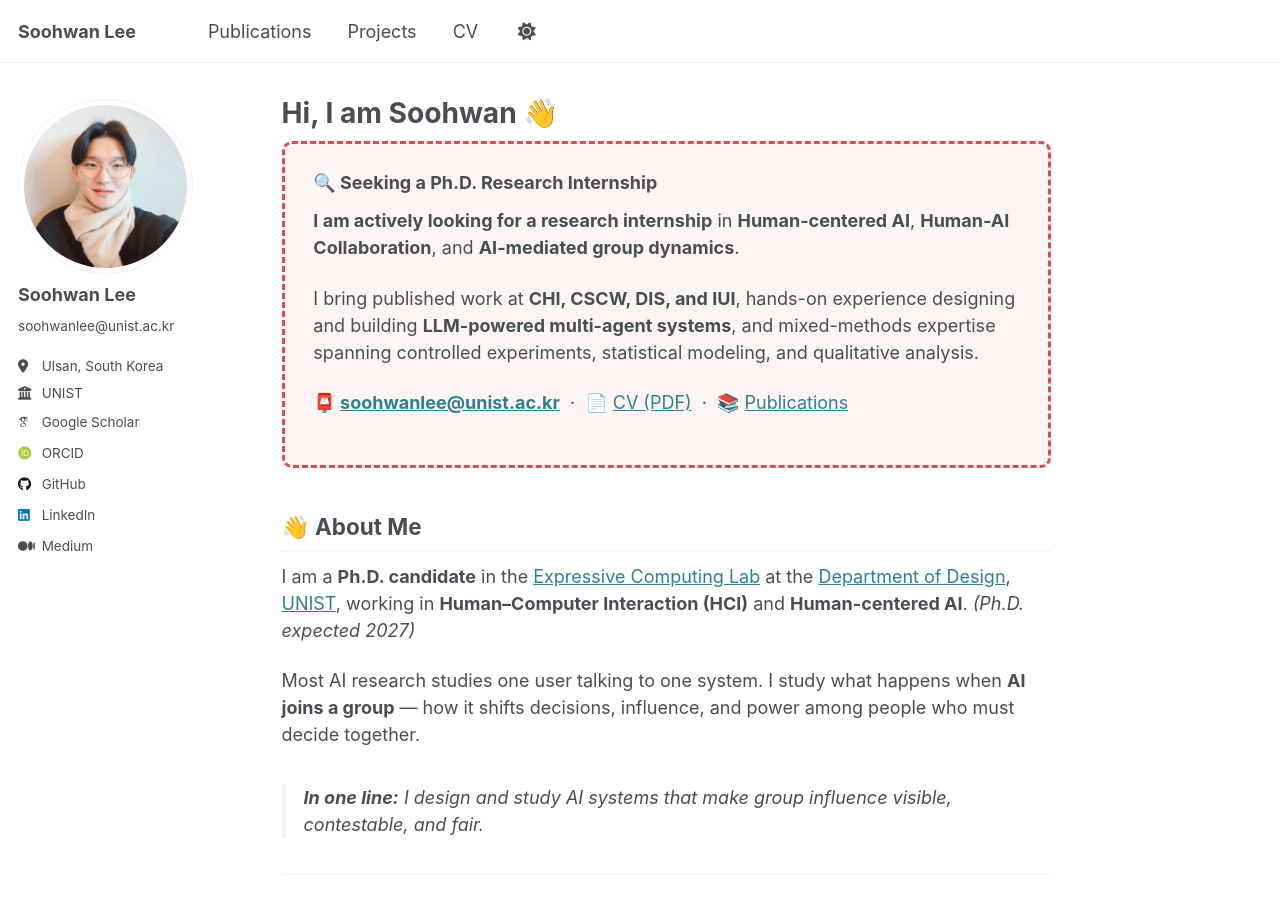
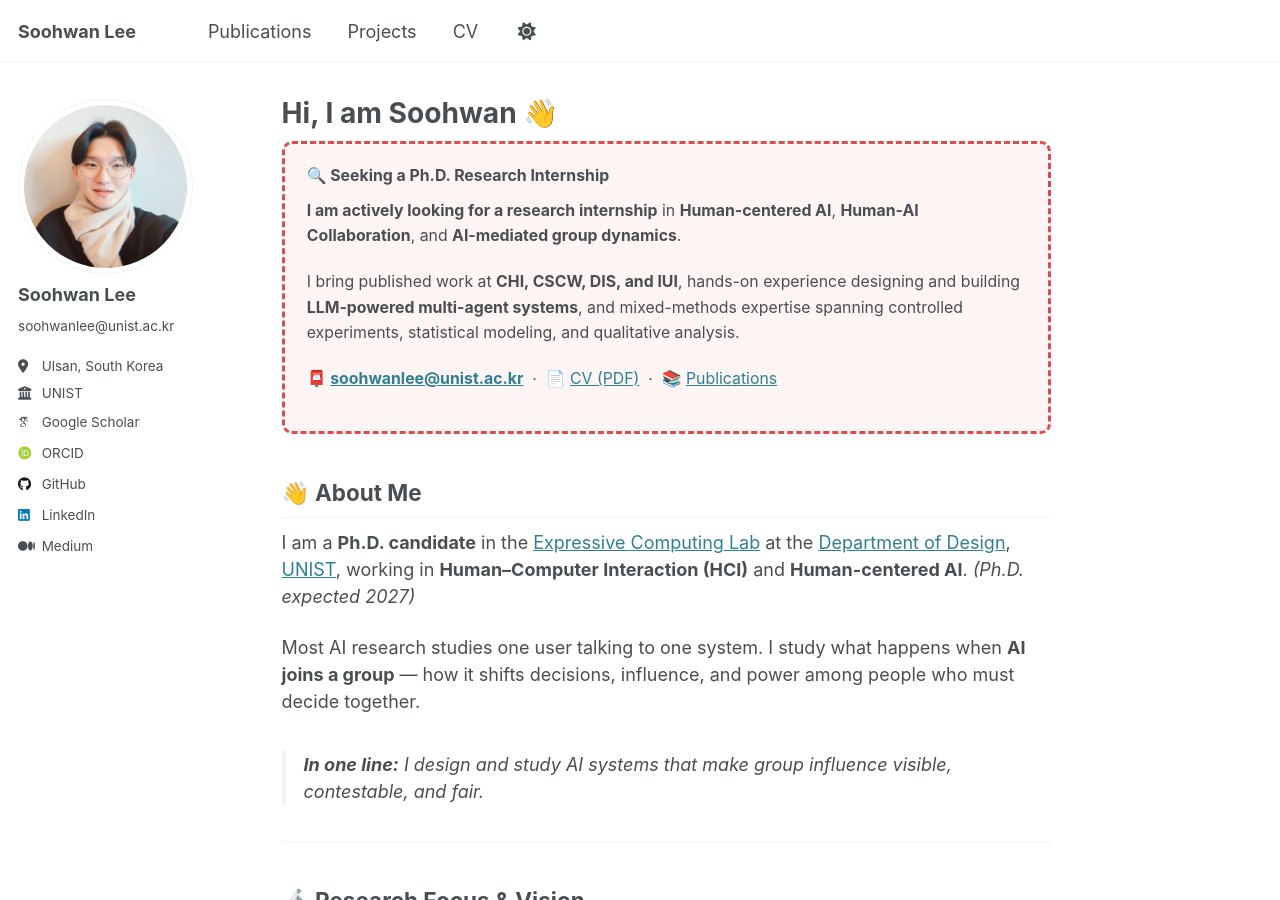
Before and after one commit to Soohwan-Lee/soohwan-lee.github.io, a Jekyll site: the page built from _pages/about.md, in a window 1280 px wide and 900 px high. Built offline with Jekyll 4.4.1, drawn with Linux system fonts in a browser that asks for light colours; some web fonts are replaced.

Commit message:
about page callout size adjustment

```diff
--- a/_pages/about.md
+++ b/_pages/about.md
@@ -7,7 +7,7 @@ redirect_from:
   - /about.html
 ---
 
-<div style="border: 3px dashed #d94f4f; border-radius: 10px; padding: 1.4em 1.6em; margin: 0 0 2em 0; background-color: rgba(217, 79, 79, 0.06);" markdown="1">
+<div style="border: 3px dashed #d94f4f; border-radius: 10px; padding: 1.2em 1.4em; margin: 0 0 2em 0; background-color: rgba(217, 79, 79, 0.06); font-size: 0.88em; line-height: 1.6;" markdown="1">
 
 <p style="font-weight: 700; margin: 0 0 0.6em 0;">🔍 Seeking a Ph.D. Research Internship</p>
 
```
